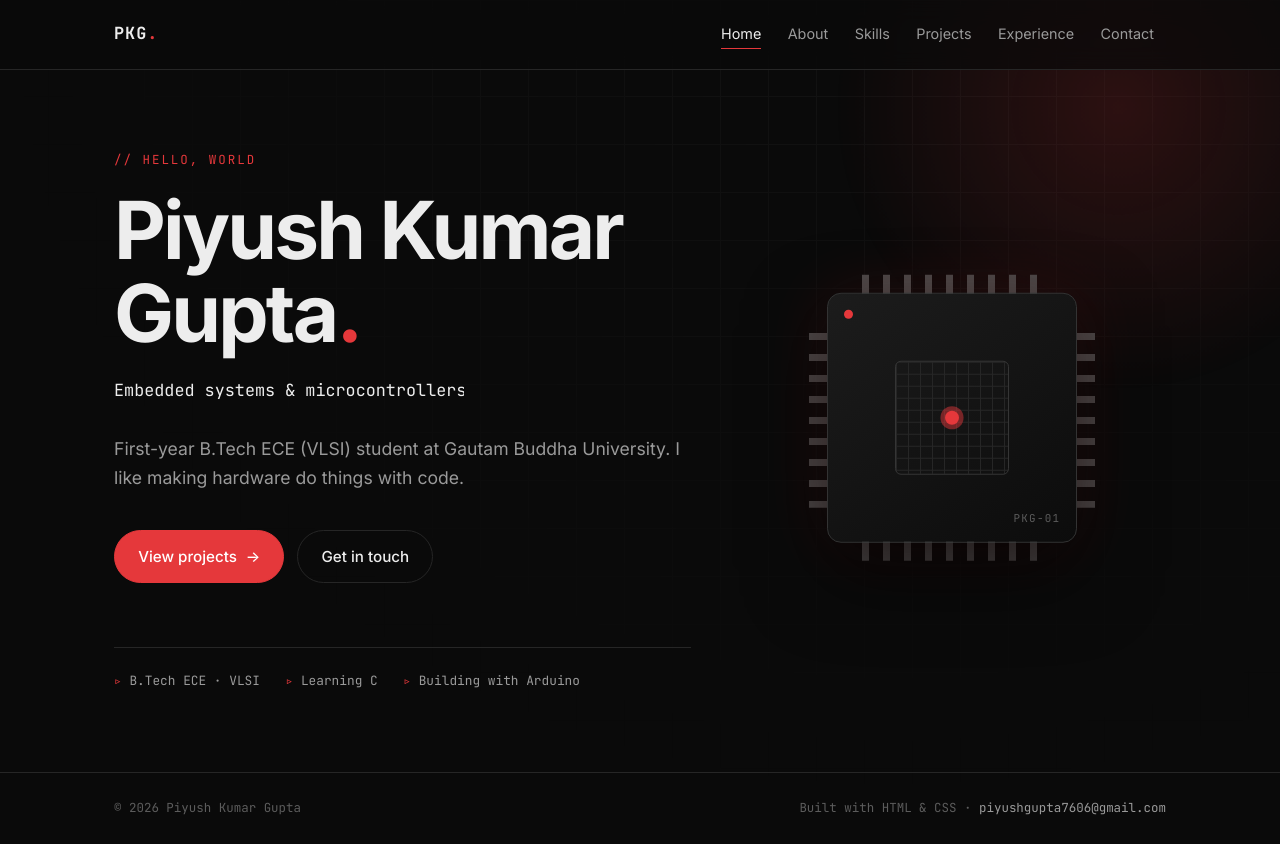
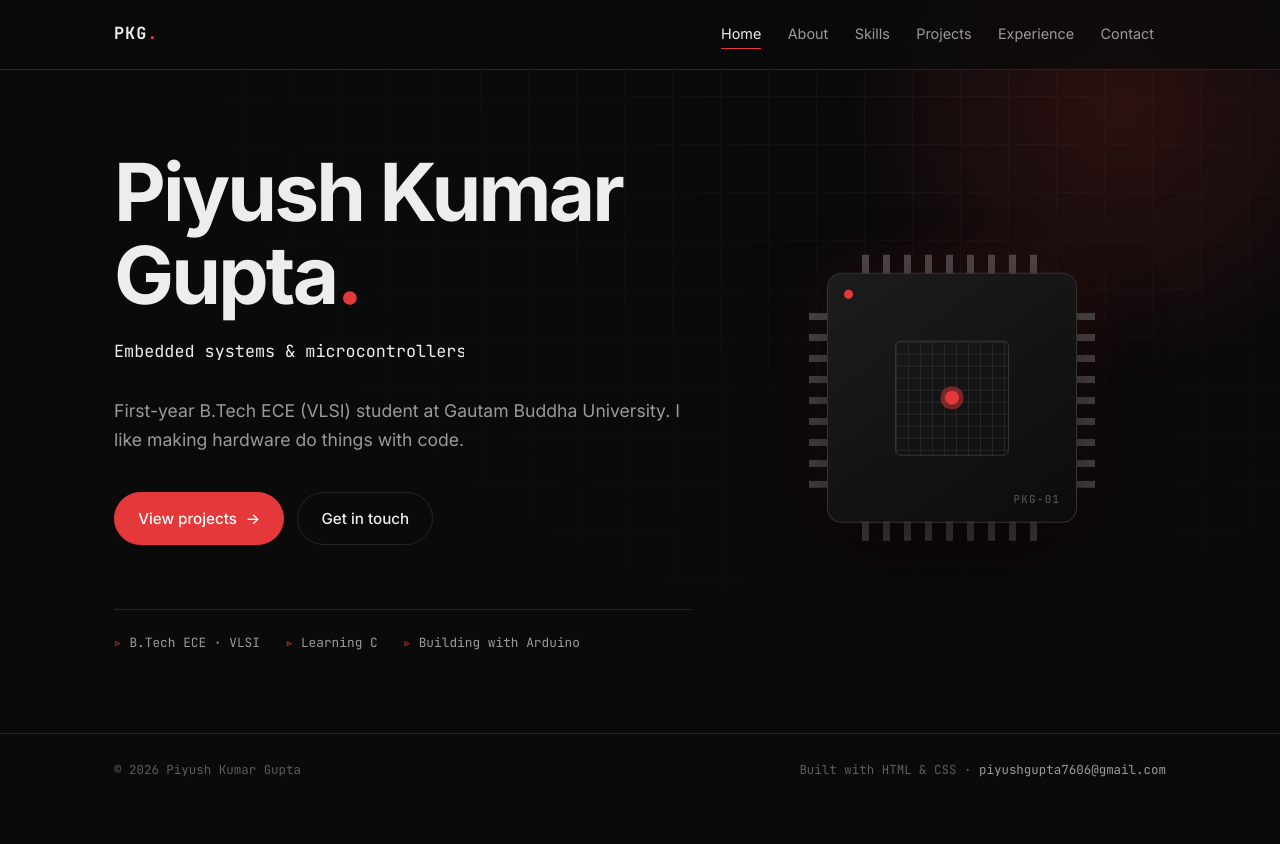
Before and after one commit to piyushgupta7606-dotcom/portfolio, a plain HTML site: page index.html in a window 1280 px wide. After the commit the page ends 806 px from the top, so only its background shows below. Drawn offline with Linux system fonts and the light colour scheme.

Commit message:
Remove greeting from the main content

```diff
--- a/index.html
+++ b/index.html
@@ -35,7 +35,7 @@
 
   <main class="hero">
     <div>
-      <p class="eyebrow reveal" style="--i:0">// hello, world</p>
+
       <h1 class="reveal" style="--i:1">Piyush Kumar<br>Gupta<span class="accent">.</span></h1>
 
       <!-- Typewriter line. If you change this text, update "35" in style.css to the new character count -->
```
